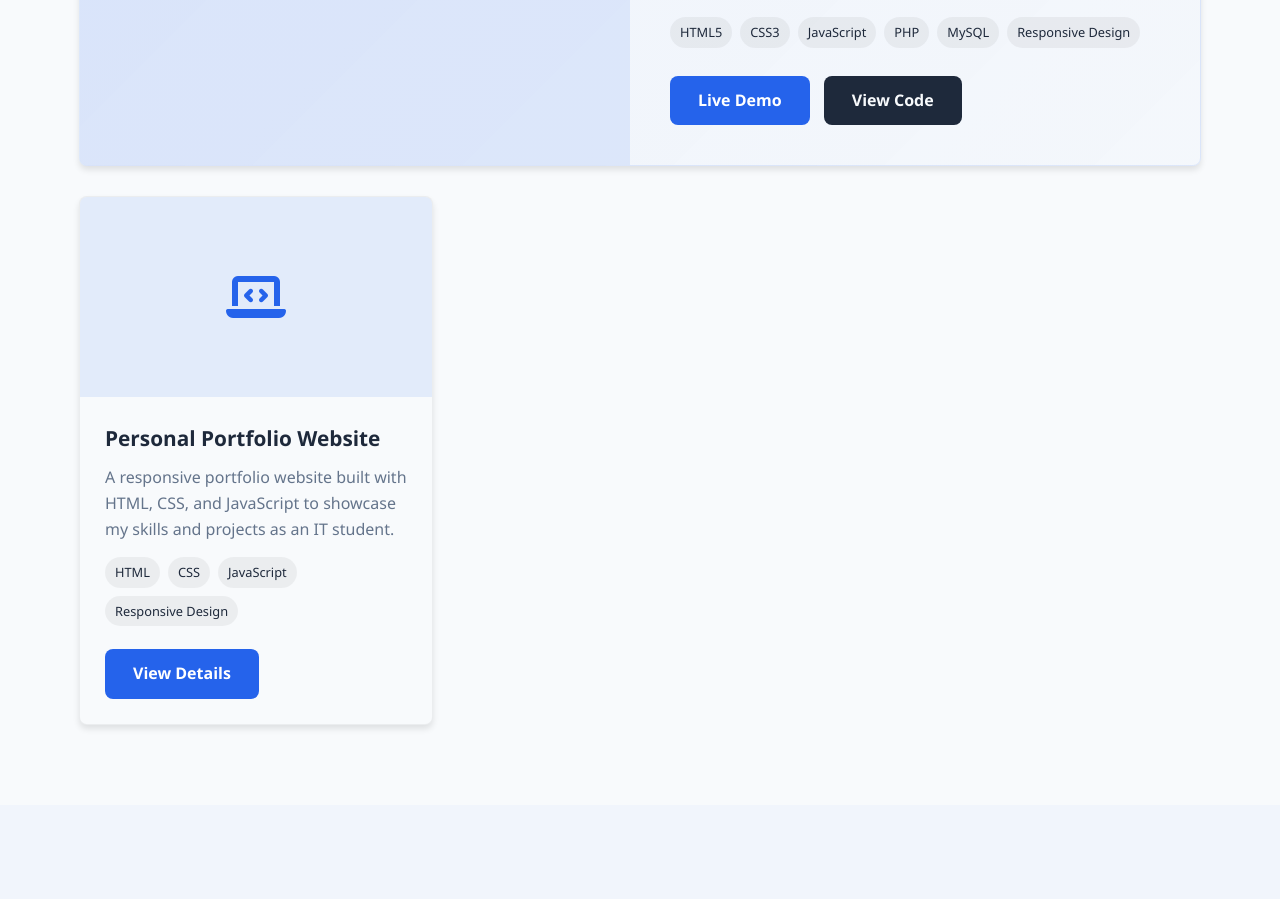
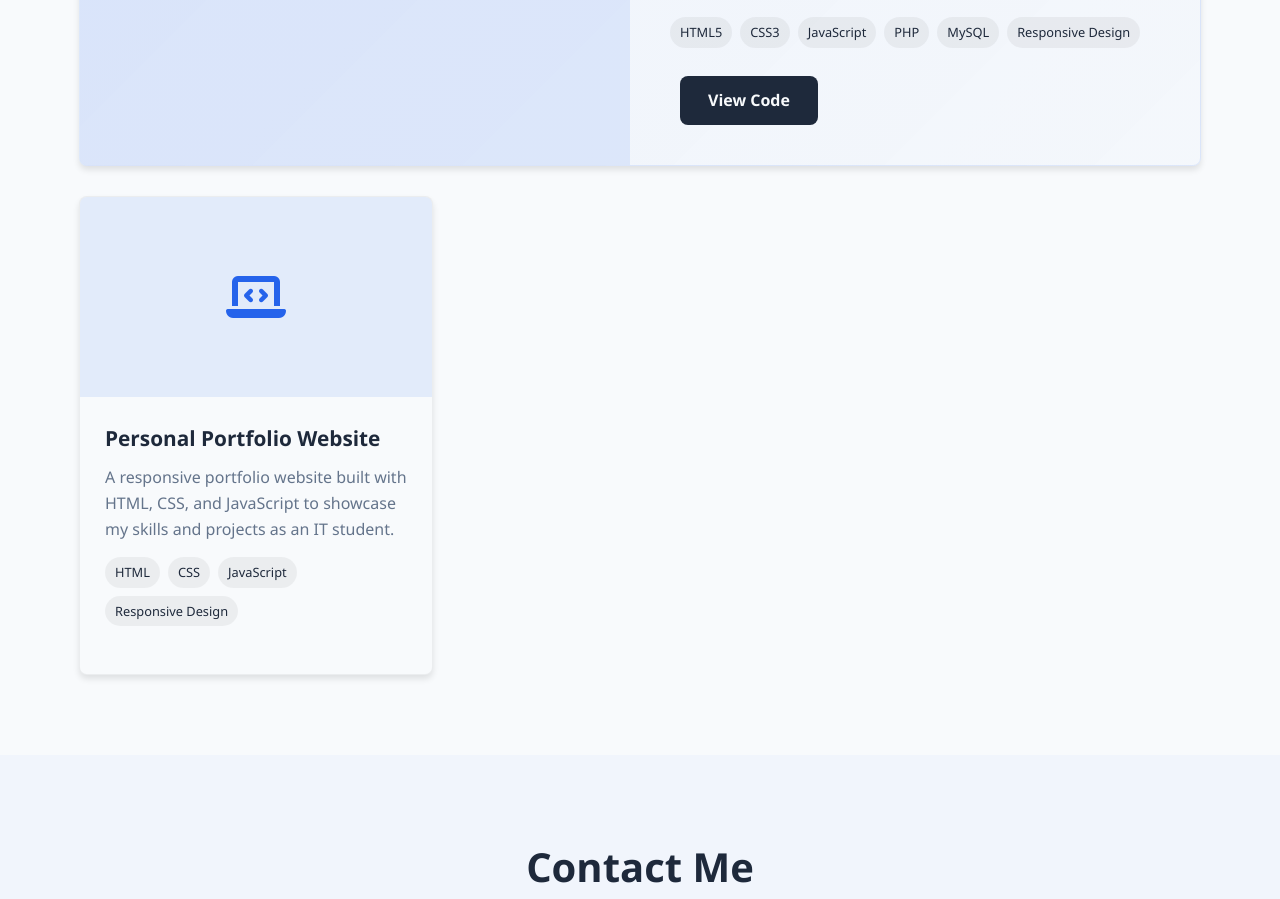
Before and after one commit to priyanshm518/My-portfolio, a plain HTML site: page portfolio.html in a window 1280 px wide. Shown: the part 2587-3486 px from the top of the page. Drawn offline with Linux system fonts and the light colour scheme.

Commit message:
remove Live Demo button from City Taxi project and View Details button from Weather App project and space adjustment

```diff
--- a/portfolio.html
+++ b/portfolio.html
@@ -843,7 +843,6 @@
                         <span>Responsive Design</span>
                     </div>
                     <div style="margin-top: 20px;">
-                        <a href="#" class="btn">Live Demo</a>
                         <a href="https://github.com/priyanshm518/citytaxi.git" class="btn btn-secondary" style="margin-left: 10px;">View Code</a>
                     </div>
                 </div>
@@ -863,13 +862,7 @@
                             <span>CSS</span>
                             <span>JavaScript</span>
                             <span>Responsive Design</span>
-                        </div>
-                        <a href="#" class="btn">View Details</a>
-                    </div>
                 </div>
-
-
-
             </div>
         </div>
     </section>
```
